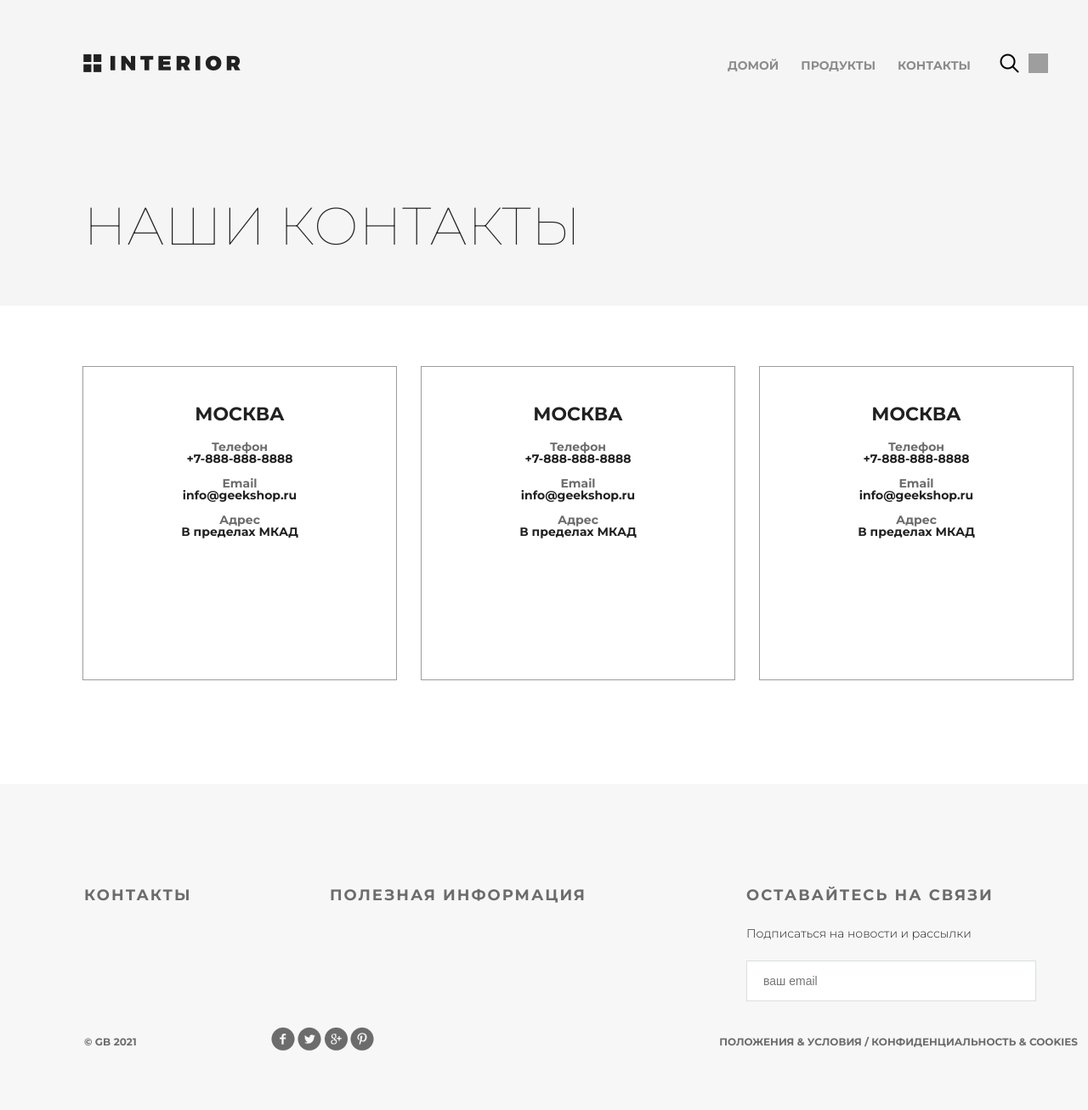
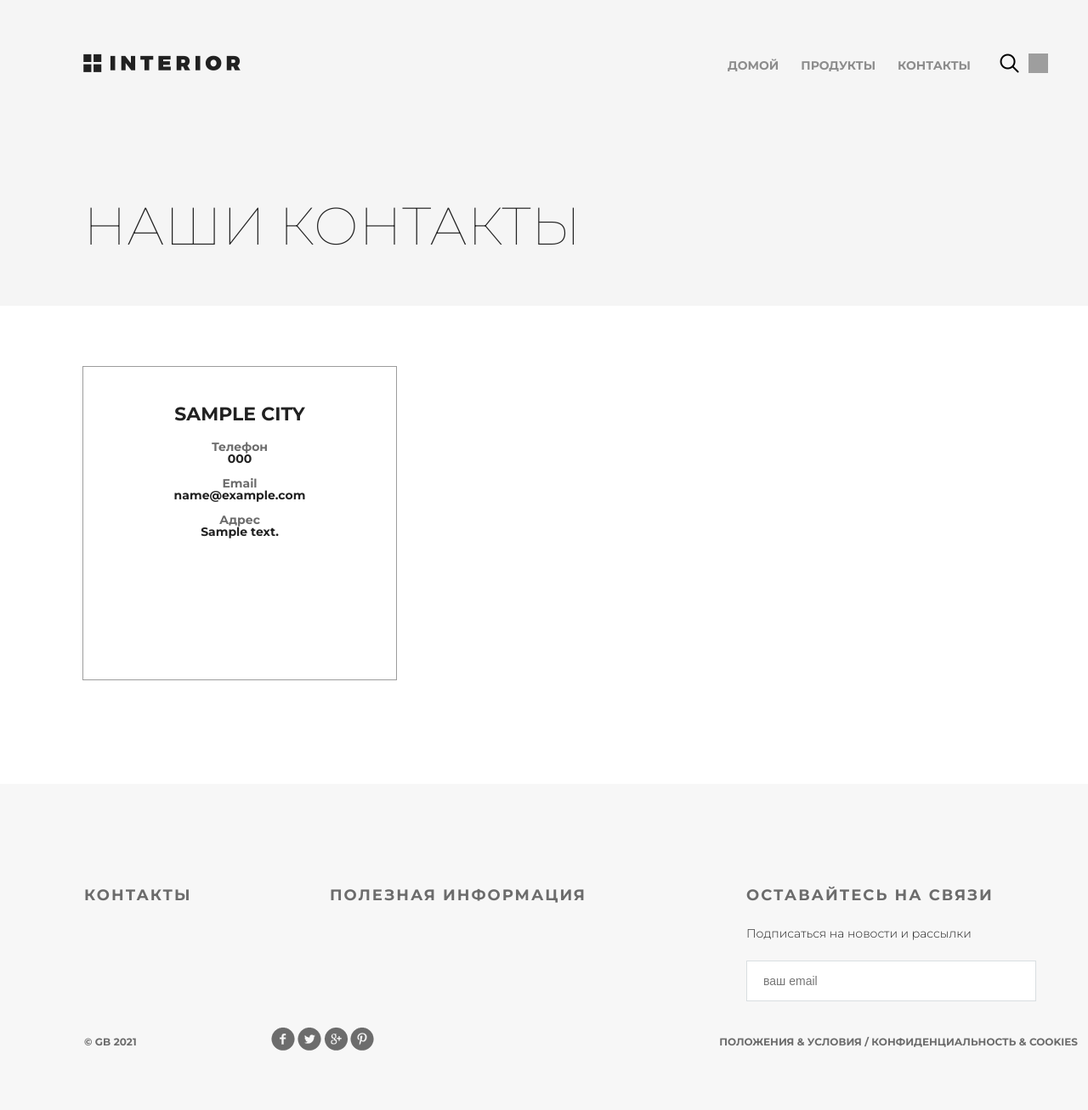
Before and after one commit to Ruzhelovich-Vladimir/maslov_geekshop, a Django app: template mainapp/templates/mainapp/contact.html in a window 1280 px wide; the page is wider, and only the part inside the window is pictured. Shown: that part at 85% size. Run offline with Django 3.2, Linux system fonts and the light colour scheme; the template is opened without the code that fills it: most values are stand-ins (such as "Sample title", 1, 10 or a date in 2020); grey boxes are pictures that could not be loaded.

Commit message:
Основа. Урок №2

```diff
--- a/mainapp/templates/mainapp/contact.html
+++ b/mainapp/templates/mainapp/contact.html
@@ -13,53 +13,23 @@
 {% endblock %}
 {% block content %}
 <div class="location">
+	{% for contact in contacts %}
 	<div class="location-1">
 		<i class="fa fa-map-marker fa-5x"></i>
-		<h4>Москва</h4>
+		<h4>{{ contact.city }}</h4>
 		<div class="contacts">
 			<h5>Телефон</h5>
-			<p>+7-888-888-8888</p>
+			<p>{{ contact.phone }}</p>
 		</div>
 		<div class="contacts">
 			<h5>Email</h5>
-			<p>info@geekshop.ru</p>
+			<p>{{ contact.email }}</p>
 		</div>
 		<div class="contacts">
 			<h5>Адрес</h5>
-			<p>В пределах МКАД</p>
+			<p>{{ contact.address }}</p>
 		</div>
 		</div>
-			<div class="location-1">
-				<i class="fa fa-map-marker fa-5x"></i>
-				<h4>Москва</h4>
-				<div class="contacts">
-					<h5>Телефон</h5>
-					<p>+7-888-888-8888</p>
-				</div>
-				<div class="contacts">
-					<h5>Email</h5>
-					<p>info@geekshop.ru</p>
-				</div>
-				<div class="contacts">
-					<h5>Адрес</h5>
-					<p>В пределах МКАД</p>
-				</div>
-			</div>
-			<div class="location-1">
-				<i class="fa fa-map-marker fa-5x"></i>
-				<h4>Москва</h4>
-				<div class="contacts">
-					<h5>Телефон</h5>
-					<p>+7-888-888-8888</p>
-				</div>
-				<div class="contacts">
-					<h5>Email</h5>
-					<p>info@geekshop.ru</p>
-				</div>
-				<div class="contacts">
-					<h5>Адрес</h5>
-					<p>В пределах МКАД</p>
-				</div>
-			</div>
-		</div>
+	{% endfor %}
+</div>
 {% endblock %}
```
Also changed, not shown: mainapp/views.py (+8 -1 lines).
